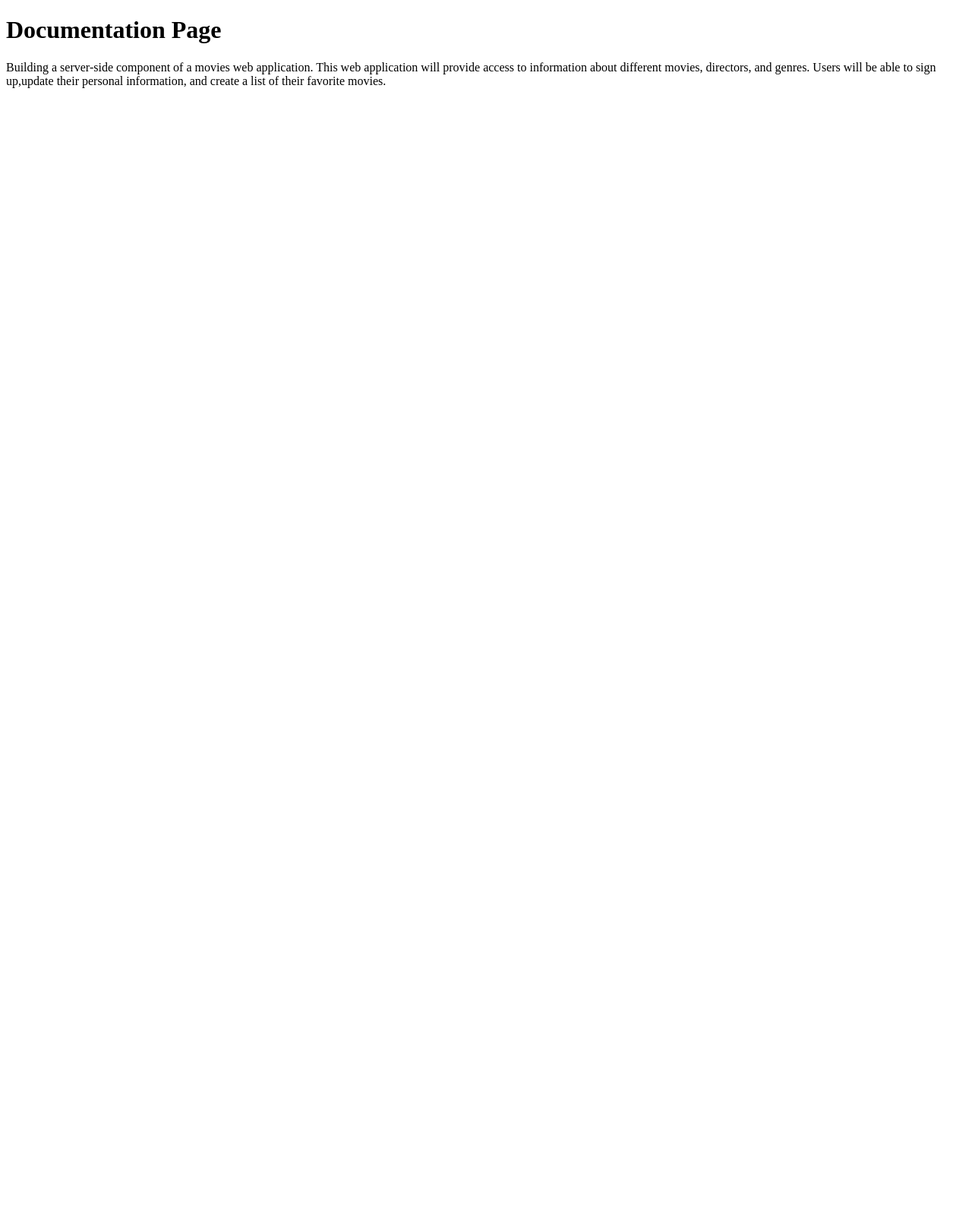
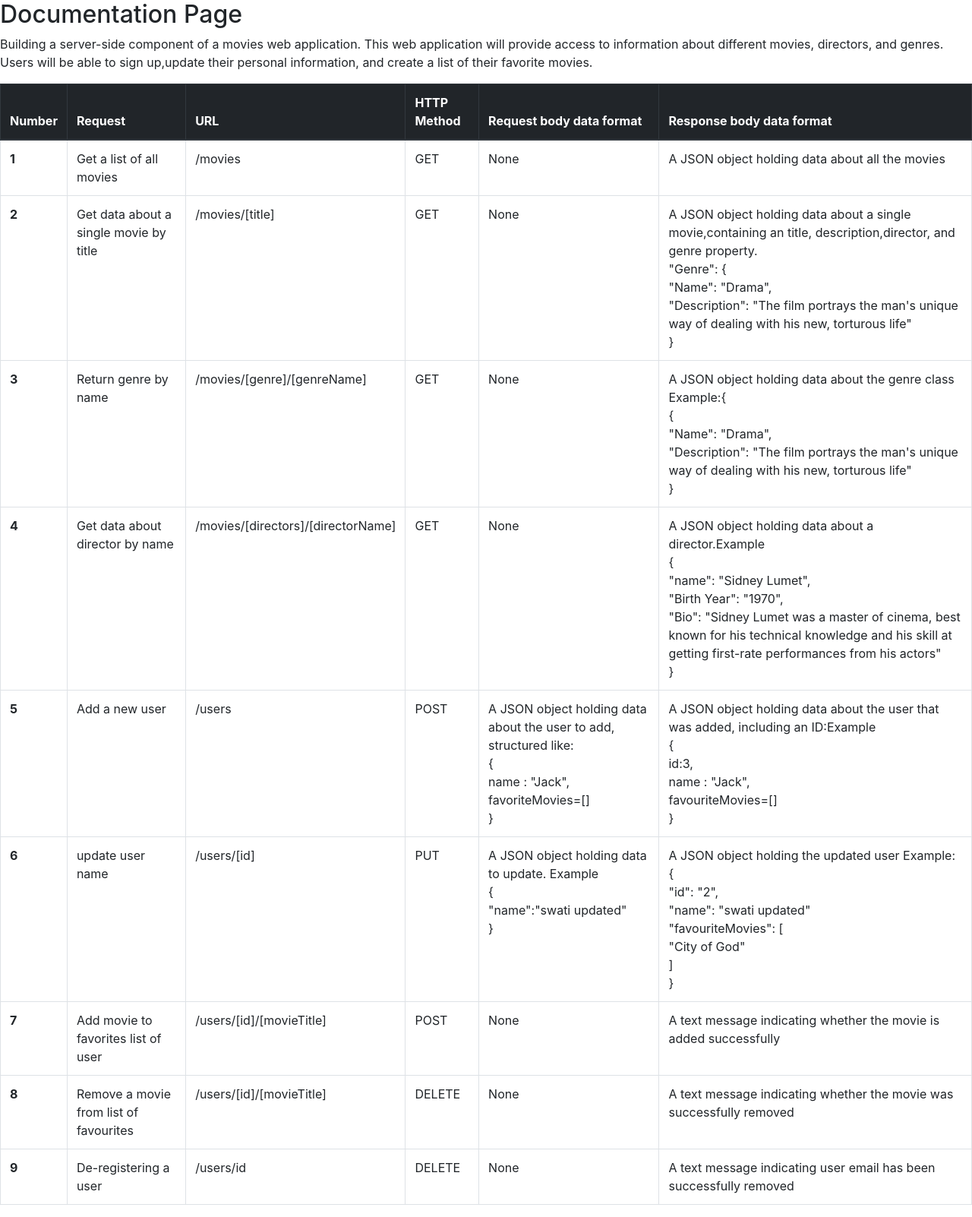
Before and after one commit to panchalswati/myFlix-movie-app, a website: page public/documentation.html in a window 1280 px wide. Shown: the whole page at 76% size. Before the commit the page ends 800 px from the top, so only its background shows below. Drawn offline with nearby package versions, Linux system fonts and the light colour scheme.

Commit message:
updated file listing URL endpoints

```diff
--- a/public/documentation.html
+++ b/public/documentation.html
@@ -1,16 +1,171 @@
 <!DOCTYPE html>
 <html lang="en">
+
 <head>
-    <meta charset="utf-8" />
-    <title>Movies Web Application</title>
+  <meta charset="utf-8" />
+  <title>Movies Web Application</title>
+  <link rel="stylesheet" href="https://cdn.jsdelivr.net/npm/bootstrap@4.0.0/dist/css/bootstrap.min.css"
+    integrity="sha384-Gn5384xqQ1aoWXA+058RXPxPg6fy4IWvTNh0E263XmFcJlSAwiGgFAW/dAiS6JXm" crossorigin="anonymous">
+  <link rel="stylesheet" href="styles.css" />
 </head>
+
 <body>
-    <h1>Documentation Page</h1>
+  <h2>Documentation Page</h1>
     <p>
-        Building a server-side component of a movies web application.
-        This web application will provide access to information about different movies, directors, and genres.
-        Users will be able to sign up,update their personal information, and create a list of their favorite movies.
+      Building a server-side component of a movies web application.
+      This web application will provide access to information about different movies, directors, and genres.
+      Users will be able to sign up,update their personal information, and create a list of their favorite movies.
     </p>
+    <table class="table table-bordered">
+      <thead class="thead-dark">
+        <tr>
+          <th scope="col">Number</th>
+          <th scope="col">Request</th>
+          <th scope="col">URL</th>
+          <th scope="col">HTTP Method</th>
+          <th scope="col">Request body data format</th>
+          <th scope="col">Response body data format</th>
+        </tr>
+      </thead>
+      <tbody>
+        <tr>
+          <th scope="row">1</th>
+          <td>Get a list of all movies</td>
+          <td>/movies</td>
+          <td>GET</td>
+          <td>None</td>
+          <td>A JSON object holding data
+            about all the movies</td>
+        </tr>
+        <tr>
+          <th scope="row">2</th>
+          <td>Get data about a
+            single movie by
+            title</td>
+          <td>/movies/[title]</td>
+          <td>GET</td>
+          <td>None</td>
+          <td> A JSON object holding data about a single movie,containing an title, description,director, and genre
+            property.<br>
+            "Genre": {<br>
+            "Name": "Drama",<br>
+            "Description": "The film portrays the man's unique way of dealing with his new, torturous life"<br>
+            }<br>
+          </td>
+        </tr>
+        <tr>
+          <th scope="row">3</th>
+          <td>Return genre by name</td>
+          <td>/movies/[genre]/[genreName]</td>
+          <td>GET</td>
+          <td>None</td>
+          <td>A JSON object holding data about the genre class<br>
+            Example:{<br>
+            {<br>
+            "Name": "Drama",<br>
+            "Description": "The film portrays the man's unique way of dealing with his new, torturous life"<br>
+            }<br>
+            </genre>
+          </td>
+        </tr>
+        <tr>
+          <th scope="row">4</th>
+          <td>Get data about director by name</td>
+          <td>/movies/[directors]/[directorName]</td>
+          <td>GET</td>
+          <td>None</td>
+          <td>A JSON object holding data about a director.Example<br>
+            {<br>
+            "name": "Sidney Lumet",<br>
+            "Birth Year": "1970",<br>
+            "Bio": "Sidney Lumet was a master of cinema, best known for his technical knowledge and his skill at getting
+            first-rate performances from his actors"<br>
+            }
+          </td>
+        </tr>
+        <tr>
+          <th scope="row">5</th>
+          <td>Add a new user</td>
+          <td>/users</td>
+          <td>POST</td>
+          <td>A JSON object holding
+            data about the user to
+            add, structured like:<br>
+            {<br>
+            name : "Jack",<br>
+            favoriteMovies=[]<br>
+            }
+          </td>
+          <td>A JSON object holding data
+            about the user that was
+            added, including an ID:Example<br>
+            {<br>
+            id:3,<br>
+            name : "Jack",<br>
+            favouriteMovies=[]<br>
+            }<br>
+          </td>
+        </tr>
+        <tr>
+          <th scope="row">6</th>
+          <td>update user name</td>
+          <td>/users/[id]</td>
+          <td>PUT</td>
+          <td>A JSON object holding data to update. Example<br>
+            {<br>
+            "name":"swati updated"<br>
+            }<br>
+          </td>
+          <td>A JSON object holding the updated user Example:<br>
+            {<br>
+            "id": "2",<br>
+            "name": "swati updated"<br>
+            "favouriteMovies": [<br>
+            "City of God"<br>
+            ]<br>
+            }<br>
+          </td>
+        </tr>
+        <tr>
+          <th scope="row">7</th>
+          <td>Add movie to favorites list of user</td>
+          <td>/users/[id]/[movieTitle]</td>
+          <td>POST</td>
+          <td>None</td>
+          <td>A text message indicating
+            whether the movie is added
+            successfully</td>
+        </tr>
+        <tr>
+          <th scope="row">8</th>
+          <td>Remove a movie from list of favourites</td>
+          <td>/users/[id]/[movieTitle]</td>
+          <td>DELETE</td>
+          <td>None</td>
+          <td>A text message indicating
+            whether the movie was
+            successfully removed</td>
+        </tr>
+        <tr>
+          <th scope="row">9</th>
+          <td>De-registering a user</td>
+          <td>/users/id</td>
+          <td>DELETE</td>
+          <td>None</td>
+          <td>A text message indicating
+            user email has been successfully removed</td>
+        </tr>
+      </tbody>
+    </table>
+    <script src="https://code.jquery.com/jquery-3.2.1.slim.min.js"
+      integrity="sha384-KJ3o2DKtIkvYIK3UENzmM7KCkRr/rE9/Qpg6aAZGJwFDMVNA/GpGFF93hXpG5KkN"
+      crossorigin="anonymous"></script>
+    <script src="https://cdn.jsdelivr.net/npm/popper.js@1.12.9/dist/umd/popper.min.js"
+      integrity="sha384-ApNbgh9B+Y1QKtv3Rn7W3mgPxhU9K/ScQsAP7hUibX39j7fakFPskvXusvfa0b4Q"
+      crossorigin="anonymous"></script>
+    <script src="https://cdn.jsdelivr.net/npm/bootstrap@4.0.0/dist/js/bootstrap.min.js"
+      integrity="sha384-JZR6Spejh4U02d8jOt6vLEHfe/JQGiRRSQQxSfFWpi1MquVdAyjUar5+76PVCmYl"
+      crossorigin="anonymous"></script>
+</body>
 
-</body>
 </html>
```
